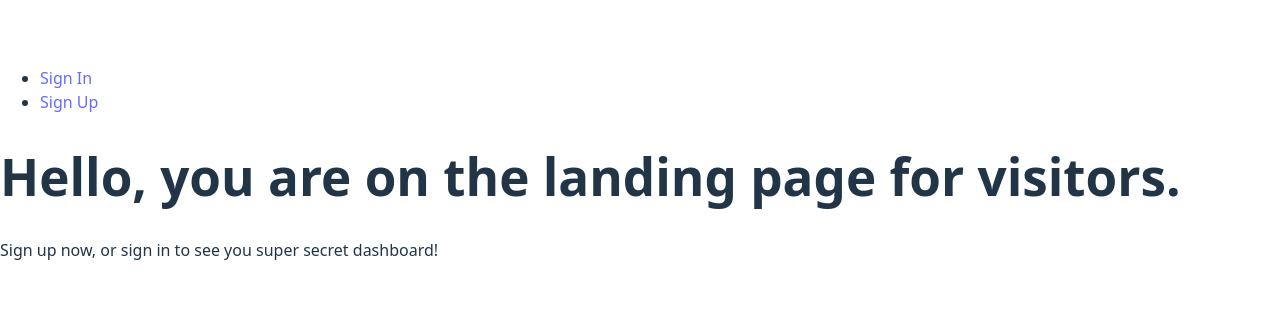
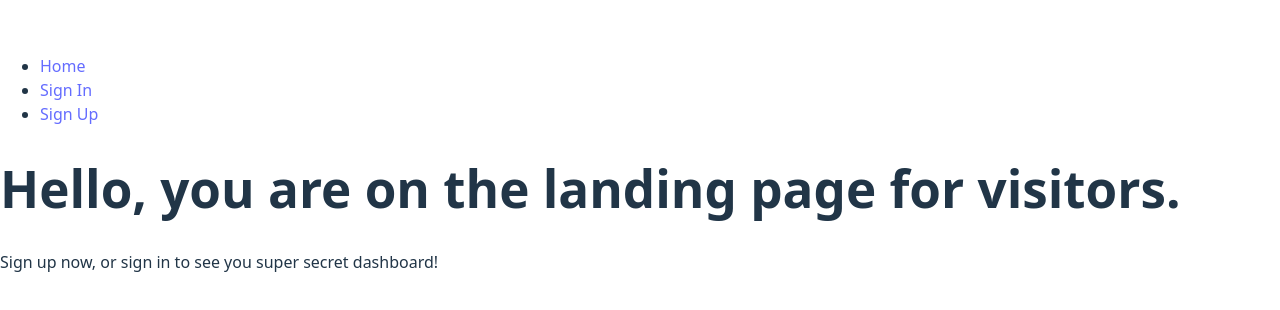
Before and after one commit to erlopez11/react-jwt-auth-template, a React (Vite) app: page / in a window 1280 px wide. Shown: the part 236-546 px from the top of the page. Built offline with nearby package versions, Linux system fonts and the light colour scheme; no server answers.

Commit message:
wip:add links to landing & dashboard

```diff
--- a/src/components/NavBar/NavBar.jsx
+++ b/src/components/NavBar/NavBar.jsx
@@ -16,11 +16,17 @@ const NavBar = () => {
                     <>
                     <li>Welcome, {user.username}</li>
                     <li>
+                        <Link to='/'>Dashboard</Link>
+                    </li>
+                    <li>
                         <Link to='/' onClick={handleSignOut}>Sign Out</Link>
                     </li>
                     </>
                 ) : (
                     <>
+                    <li>
+                        <Link to='/'>Home</Link>
+                    </li>
                     <li>
                         <Link to='/sign-in'>Sign In</Link>
                     </li>
```
